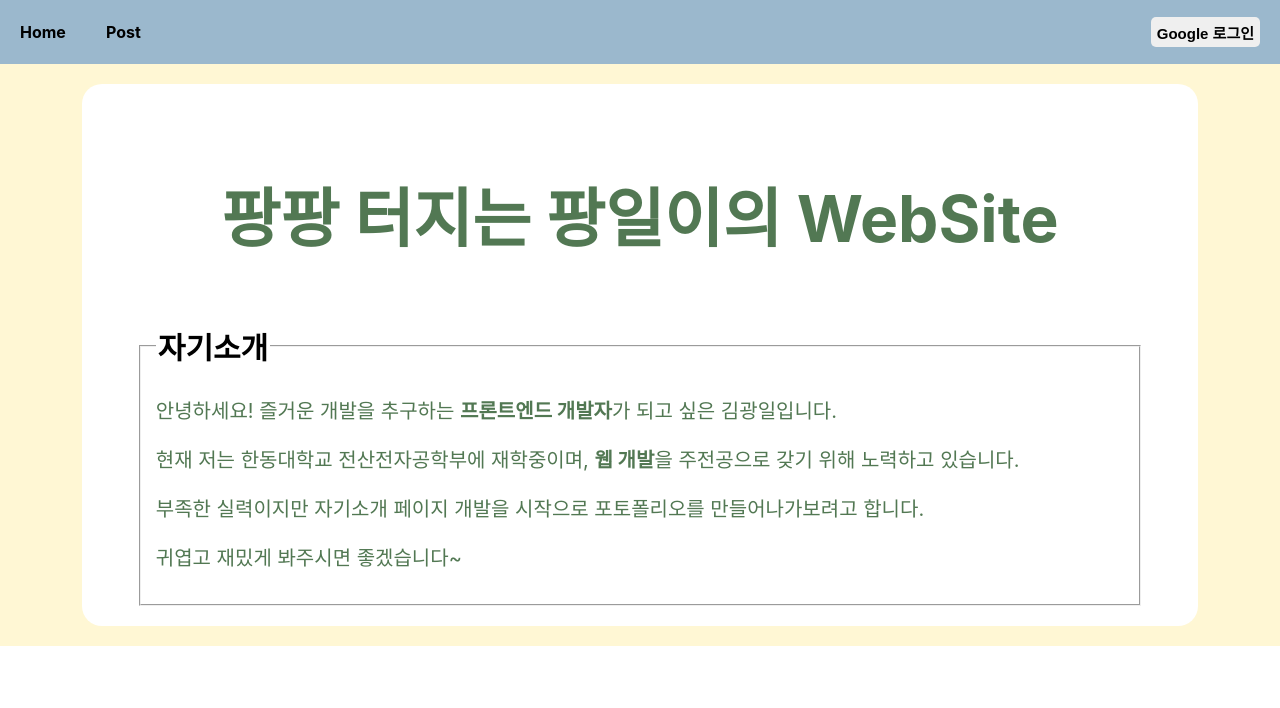
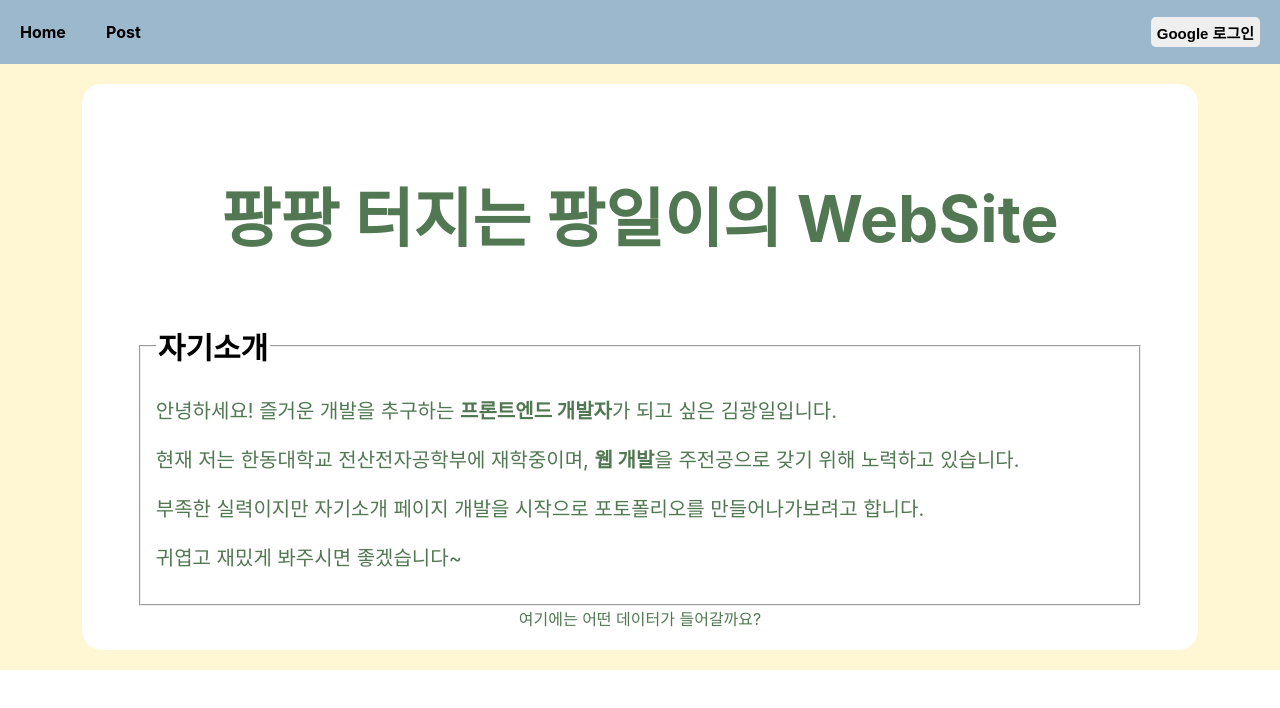
Before and after one commit to pangil5634/lets_do_it, a React (Create React App) app in the folder Web/myreact/: page / in a window 1280 px wide. Shown: the top 708 px of the page. Built offline with nearby package versions, Linux system fonts and the light colour scheme; no server answers; the database is empty.

Commit message:
231215 test commit

```diff
--- a/Web/myreact/src/pages/HomePage.js
+++ b/Web/myreact/src/pages/HomePage.js
@@ -6,7 +6,7 @@ import {useFirebase} from '../App';
 import ImageCat from '../image/cat.png';
 // 컴포넌트 import
 import {Page, FieldSet, Legend} from '../components/Page';
-import {UserName} from '../components/Menubar';
+import {Div, UserName} from '../components/Menubar';
 import {P} from '../components/Heading';
 
 function HomePage() {
@@ -40,6 +40,9 @@ function HomePage() {
 
                     <p>귀엽고 재밌게 봐주시면 좋겠습니다~</p>
                 </FieldSet>
+                <Div>
+                    여기에는 어떤 데이터가 들어갈까요?
+                </Div>
             </Page>
         </Page>
     );
--- a/Web/myreact/src/pages/MyPage.js
+++ b/Web/myreact/src/pages/MyPage.js
@@ -9,6 +9,7 @@ function MyPage() {
                 alignItems="center"
                 borderRadius="20px">
                 <h1>마이페이지입니다.</h1>
+                <p>내용이 업데이트 될 예정입니다.</p>
             </Page>
         </Page>
     );
```
